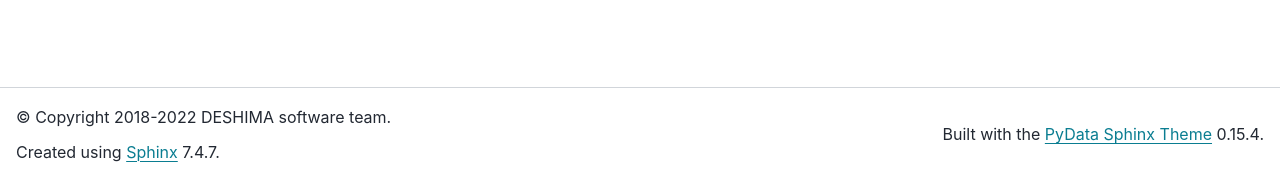
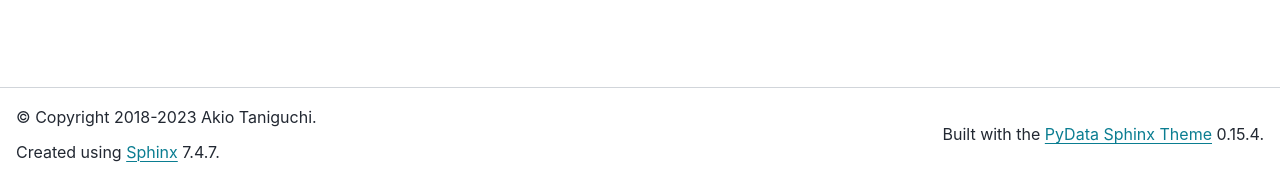
Before and after one commit to deshima-dev/decode, a Sphinx documentation site: the page built from docs/index.md, in a window 1280 px wide. Shown: the part 719-897 px from the top of the page. Built offline with Sphinx 7.4.7 and the PyData theme 0.15.4, drawn with Linux system fonts in a browser that asks for light colours; pages that are not in the unit, such as notebooks, are missing from menus.

Commit message:
#63 Update developer information

```diff
--- a/decode/__init__.py
+++ b/decode/__init__.py
@@ -21,7 +21,7 @@ __all__ = [
     "setlogger",
 ]
 __version__ = "1.0.0"
-__author__ = "DESHIMA software team"
+__author__ = "Akio Taniguchi"
 
 
 # submodules
--- a/docs/conf.py
+++ b/docs/conf.py
@@ -1,6 +1,6 @@
 # project information
-author = "DESHIMA software team"
-copyright = "2018-2022 DESHIMA software team"
+author = "Akio Taniguchi"
+copyright = "2018-2023 Akio Taniguchi"
 
 
 # general configuration
--- a/pyproject.toml
+++ b/pyproject.toml
@@ -2,10 +2,7 @@
 name = "decode"
 version = "1.0.0"
 description = "DESHIMA code for data analysis"
-authors = [
-    "Akio Taniguchi <taniguchi@a.phys.nagoya-u.ac.jp>",
-    "Tsuyoshi Ishida <tishida@ioa.s.u-tokyo.ac.jp>",
-]
+authors = ["Akio Taniguchi <taniguchi@a.phys.nagoya-u.ac.jp>"]
 keywords = [
     "astronomy",
     "data-analysis",
```
Also changed, not shown: 1 other file.
